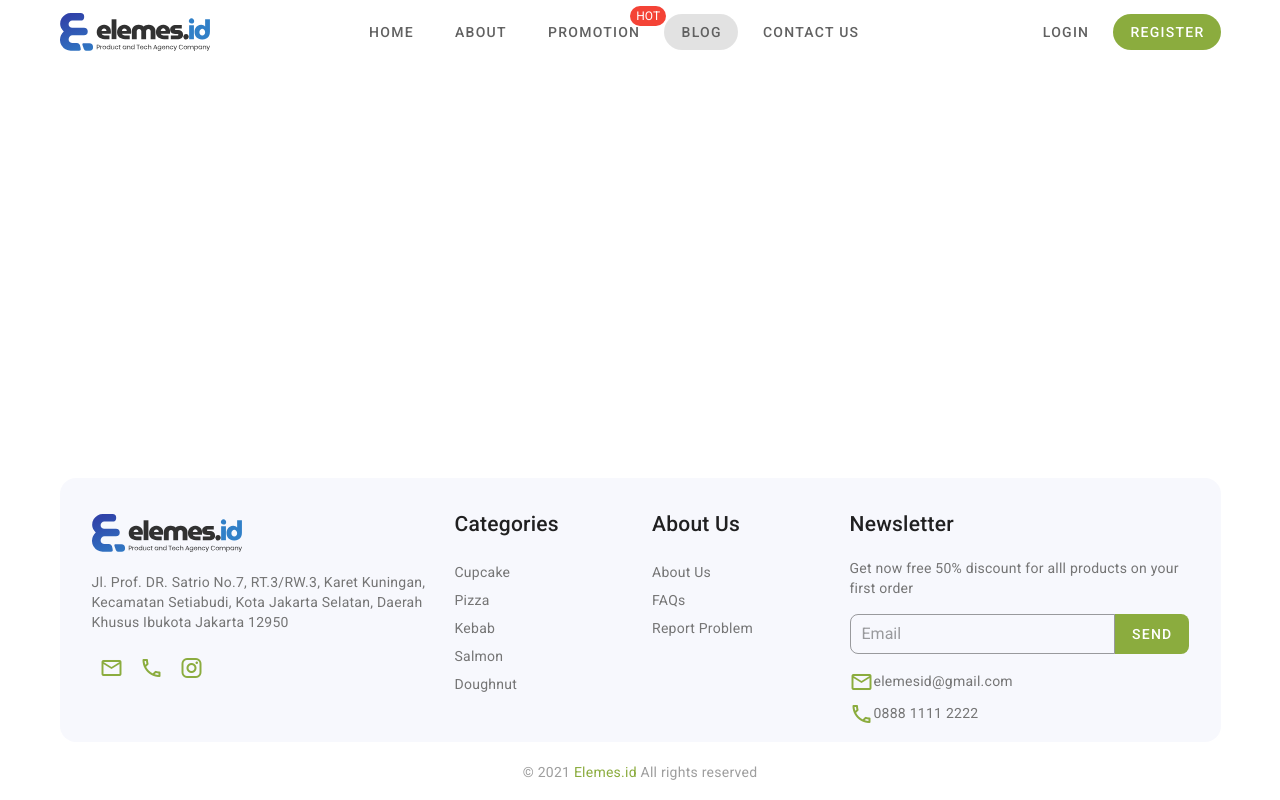
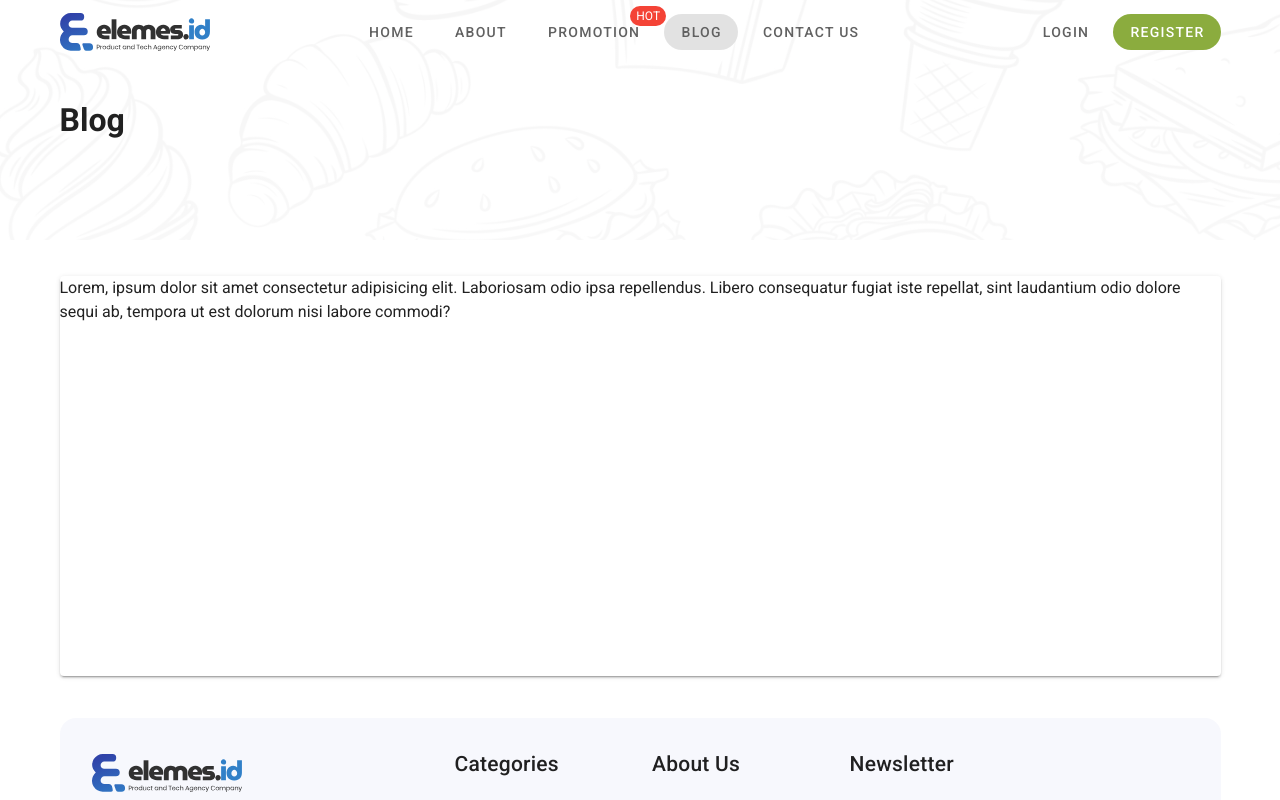
Before and after one commit to luthfimasruri/elemes_id, a Nuxt app: page /blog in a window 1280 px wide. Shown: the top 800 px of the page. Built offline with nearby package versions, Linux system fonts and the light colour scheme.

Commit message:
feat(blog): :rocket: add page blog

```diff
--- /dev/null
+++ b/pages/blog.vue
@@ -0,0 +1,33 @@
+<template>
+  <div>
+    <v-img
+      src="/images/bg-hero.png"
+      gradient="to bottom, rgba(255,255,255,.96), rgba(255,255,255,.97)"
+      :max-height="$vuetify.breakpoint.mdAndUp ? '240' : undefined"
+      class="py-5 d-flex align-center"
+    >
+      <v-container>
+        <h1>Blog</h1>
+      </v-container>
+    </v-img>
+    <v-container>
+      <v-card height="400" class="mt-6">
+        Lorem, ipsum dolor sit amet consectetur adipisicing elit. Laboriosam
+        odio ipsa repellendus. Libero consequatur fugiat iste repellat, sint
+        laudantium odio dolore sequi ab, tempora ut est dolorum nisi labore
+        commodi?
+      </v-card>
+    </v-container>
+  </div>
+</template>
+
+<script>
+export default {
+  data() {
+    return {}
+  },
+}
+</script>
+
+<style lang="scss">
+</style>
```
